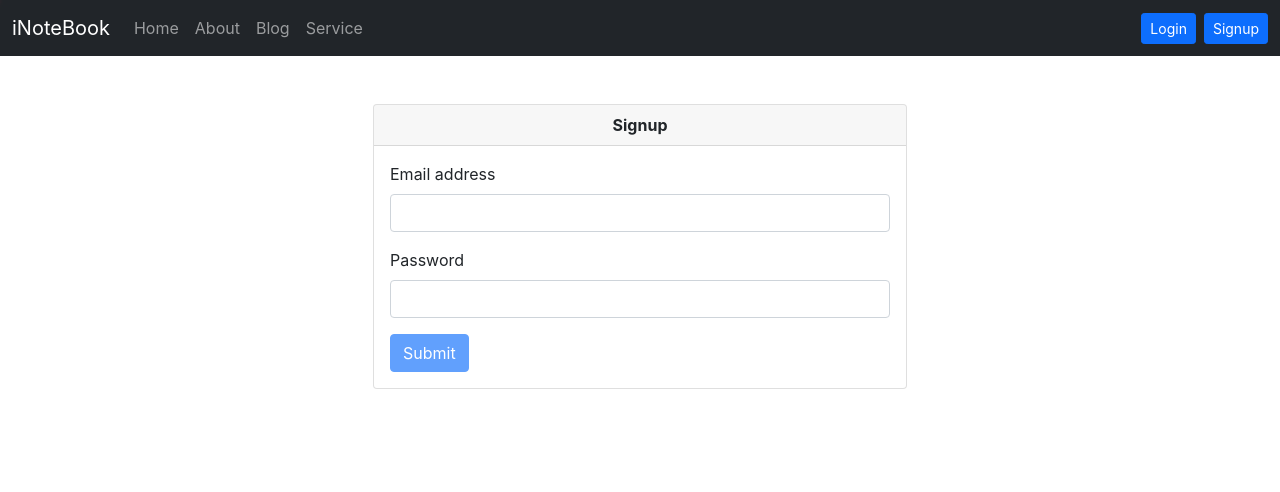
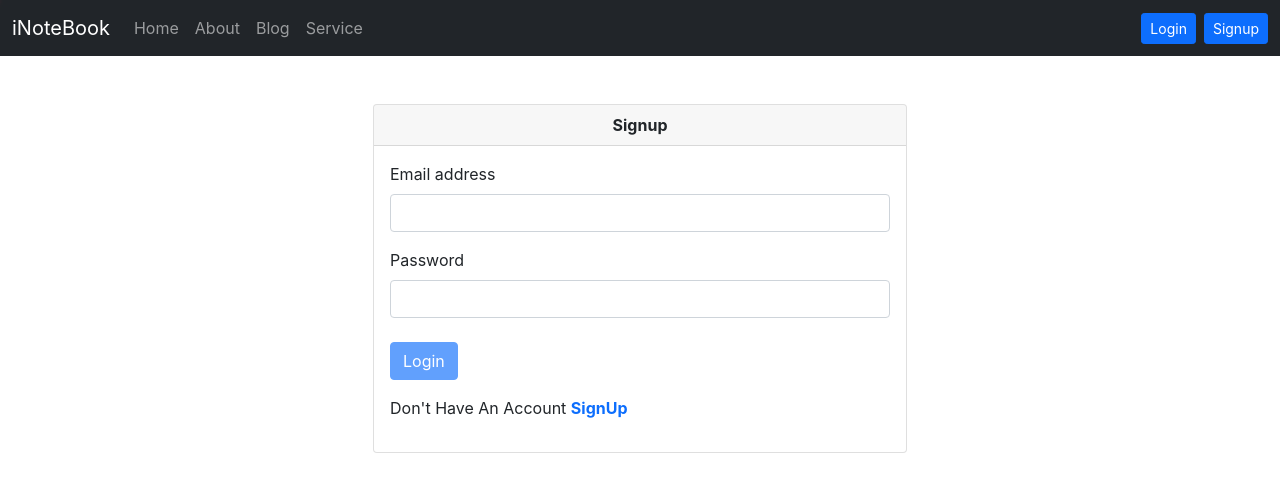
Before and after one commit to K-I-Nayeem-dev/NoteBook_MERN, a React (Create React App) app: page /login in a window 1280 px wide. Shown: the top 492 px of the page. Built offline with nearby package versions, Linux system fonts and the light colour scheme.

Commit message:
iNotebook Complete User login & Signup With Validation

```diff
--- a/src/components/Login.js
+++ b/src/components/Login.js
@@ -1,6 +1,7 @@
 import React, {useState} from 'react'
 import Swal from 'sweetalert2'
 import {useNavigate} from 'react-router-dom'
+import { Link } from 'react-router-dom'
 // const Swal = require('sweetalert2')
 
 const Login = () => {
@@ -118,7 +119,8 @@ const Login = () => {
                                     <input type="password" className="form-control"  value={cred_info.password} id="password" name='password' onChange={onChange}/>
                                     <p className="passError"></p>
                                 </div>
-                                <button disabled={email.length === 0 || password.length === 0} type="submit" className="btn btn-primary">Submit</button>
+                                <button disabled={email.length === 0 || password.length === 0} type="submit" className="btn btn-primary mb-3 mt-2">Login</button>
+                                <p>Don't Have An Account <Link to="/signup" className="text-decoration-none fw-bold">SignUp</Link></p>
                             </form>
                         </div>
                     </div>
--- a/src/components/Signup.js
+++ b/src/components/Signup.js
@@ -2,6 +2,7 @@ import React, {useState} from 'react'
 import { useNavigate } from 'react-router-dom';
 import Swal from 'sweetalert2'
 import LoadingBar from 'react-top-loading-bar'
+import { Link } from 'react-router-dom';
 
 const Signup = () => {
 
@@ -101,7 +102,8 @@ const Signup = () => {
                                     <input type="password" className="form-control" id="confirm_password" name='confirm_password' value={signup.confirm_password} onChange={onChange} required minLength={5}/>
                                 </div>
 
-                                <button disabled={name.length === 0 || email.length === 0 || password.length === 0 || confirm_password.length === 0} onClick={() => setProgress(100)} type="submit" className="btn btn-primary">Sign in</button>
+                                <button disabled={name.length === 0 || email.length === 0 || password.length === 0 || confirm_password.length === 0} onClick={() => setProgress(100)} type="submit" className="btn btn-primary mb-3">Sign up</button>
+                                <p>Already Have An Account <Link to="/login" className="text-decoration-none fw-bold ">Login</Link> </p>
                             </form>
                         </div>
                     </div>
```
